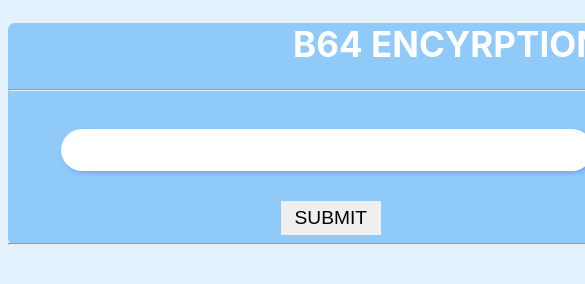
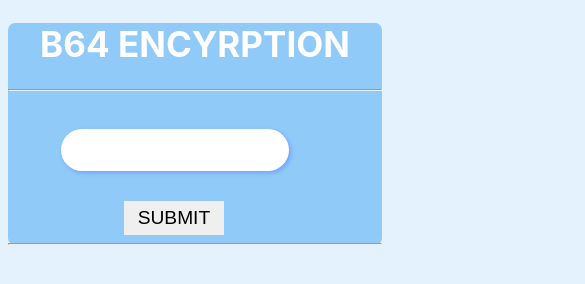
Before and after one commit to B-chandru/b64_encryption, a plain HTML site: page index.html in a window 390 px wide. Shown: the top 284 px of the page, 585 px wide, since content can reach past the window. Drawn offline with Linux system fonts and the light colour scheme.

Commit message:
make it responsive 2

```diff
--- a/style.css
+++ b/style.css
@@ -7,7 +7,7 @@ body{
     box-sizing: border-box;
     border: none;
     height:100%;
-    width: 880px;
+    width: 100%;
     background-color:#90CAF9;
   }
   h1 {
@@ -16,7 +16,7 @@ body{
     text-transform: uppercase;
     text-align: center;
     font-size: 80px;
-    color: black;
+    color: white;
   }
   .form {
     height: 100%;
@@ -105,6 +105,7 @@ body{
     cursor: pointer;
  }
 
+
 }
 @media screen and (max-width:534px){
   h1 {
@@ -134,6 +135,8 @@ body{
     outline-style: none;
     cursor: pointer;
  }
+
+
 }
 @media screen and (max-width:482px){
   h1 {
```
